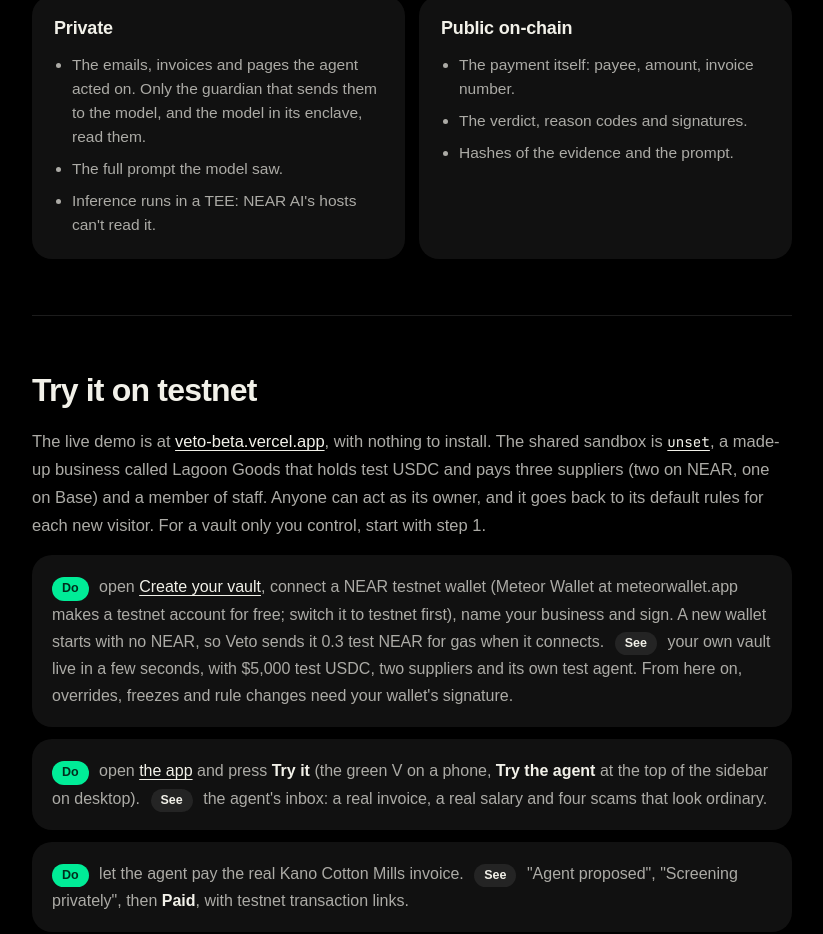
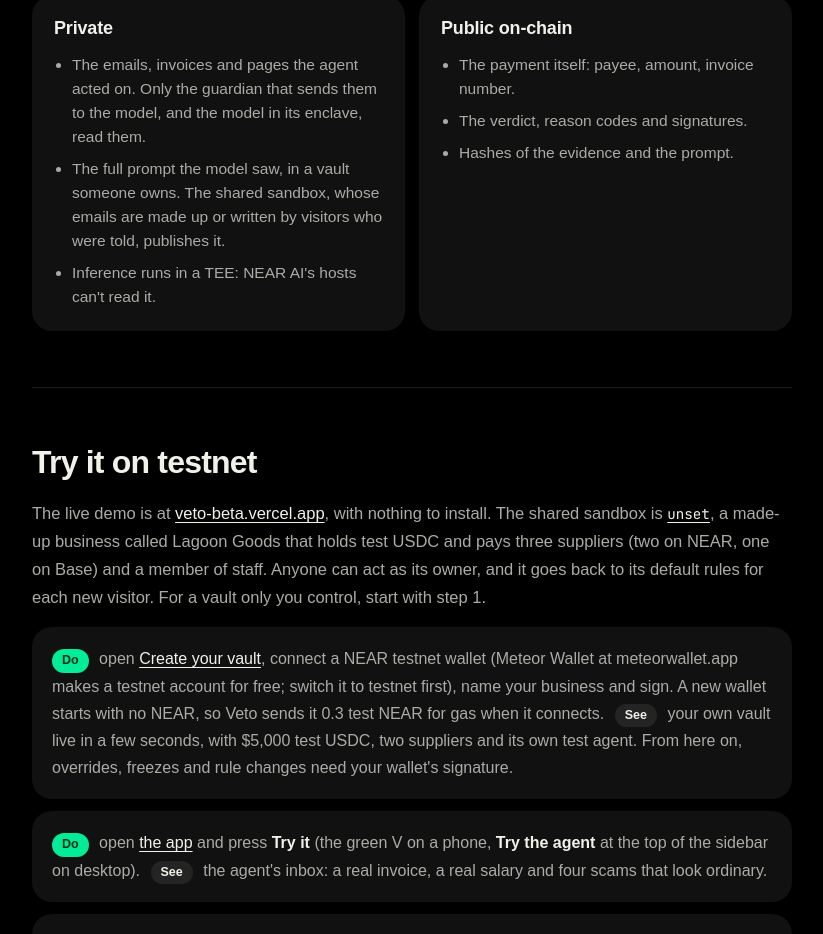
Before and after one commit to 0xdopewilly/veto, a Next.js app in the folder apps/web/: page /docs in a window 1280 px wide. Shown: the part 6319-7253 px from the top of the page, without its empty margins (322-1145 px from the left). Built offline with nearby package versions, Linux system fonts and the light colour scheme; no server answers; a web font is replaced by a local one.

Commit message:
Docs say what the checks cover: the contract checks the signature and echo, not the prompt; proofs start at #109; the in-app enclave check runs on our server; what the hosted demo keeps

```diff
--- a/apps/web/app/(site)/page.tsx
+++ b/apps/web/app/(site)/page.tsx
@@ -172,7 +172,7 @@ export default function Landing() {
           <div className={`${styles.panel} ${styles.proofGrid}`}>
             <div>
               <LineReveal as="h2" id="proof-title" className={`${styles.h2} ${styles.lines}`} text="Proof you can check" />
-              <p className={`${styles.lead} ${styles.reveal}`} data-reveal>Anyone can check, without trusting us, which model signed each verdict and that it ran in NEAR AI&apos;s enclave.</p>
+              <p className={`${styles.lead} ${styles.reveal}`} data-reveal>Anyone can check each verdict&apos;s signer in their own browser, against NEAR&apos;s public RPC, and NEAR AI&apos;s enclave with NEAR AI&apos;s own verifier.</p>
               <a className={`${styles.pillLink} ${styles.reveal} press`} href="https://cloud.near.ai/verify" target="_blank" rel="noreferrer" data-reveal>
                 Open the NEAR AI verifier <Icon name="external" size={16} />
               </a>
--- a/apps/web/components/EnclaveCheck.tsx
+++ b/apps/web/components/EnclaveCheck.tsx
@@ -41,7 +41,7 @@ export function EnclaveCheck({ model, signer }: { model: string; signer: string
         </span>
         <span className={styles.startText}>
           <strong>Check the enclave now</strong>
-          <span>Verifies NEAR AI&apos;s hardware from scratch with a fresh nonce: Intel&apos;s quote, NVIDIA&apos;s GPUs and the key that signed this verdict.</span>
+          <span>Verifies NEAR AI&apos;s hardware from scratch with a fresh nonce: Intel&apos;s quote, NVIDIA&apos;s GPUs and the key that signed this verdict. It runs on our server; <code className="mono">node bench/verify.ts --attested</code> runs the same checks on yours.</span>
         </span>
         <Icon name="arrowRight" size={16} className={styles.chevron} />
       </button>
--- a/apps/web/views/DocsView.tsx
+++ b/apps/web/views/DocsView.tsx
@@ -359,7 +359,7 @@ export function DocsView() {
                 <h3>Private</h3>
                 <ul>
                   <li>The emails, invoices and pages the agent acted on. Only the guardian that sends them to the model, and the model in its enclave, read them.</li>
-                  <li>The full prompt the model saw.</li>
+                  <li>The full prompt the model saw, in a vault someone owns. The shared sandbox, whose emails are made up or written by visitors who were told, publishes it.</li>
                   <li>Inference runs in a TEE: NEAR AI&apos;s hosts can&apos;t read it.</li>
                 </ul>
               </div>
```
Also changed, not shown: 2 other files (tests, documents, lock files or other folders).
